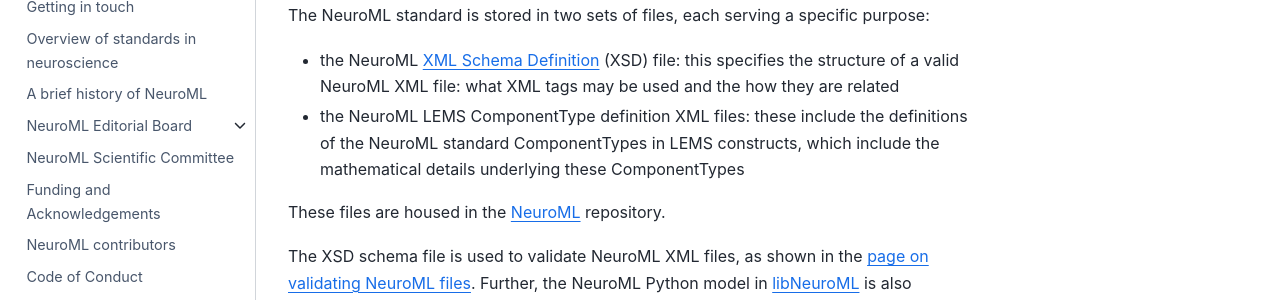
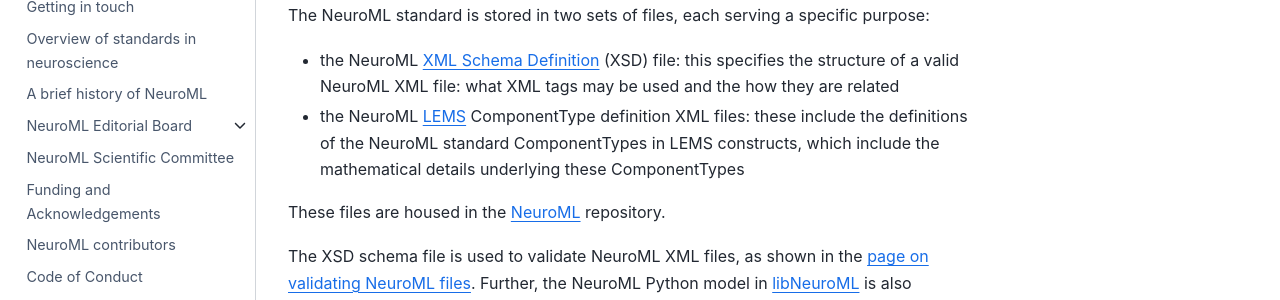
Before and after one commit to NeuroML/Documentation, a Jupyter Book: the page built from source/Devdocs/UpdatingStandard.md, in a window 1280 px wide and 900 px high. Shown: the part 179-479 px from the top of the window. Built offline with Jupyter Book 1.0.4 settings and Sphinx 7.4.7 and the Sphinx Book theme 1.1.4, drawn with Linux system fonts in a browser that asks for light colours; some of the changed lines change nothing that is shown.

Commit message:
feat: link to LEMS docs

```diff
--- a/source/Devdocs/UpdatingStandard.md
+++ b/source/Devdocs/UpdatingStandard.md
@@ -4,7 +4,7 @@
 The NeuroML standard is stored in two sets of files, each serving a specific purpose:
 
 - the NeuroML [XML Schema Definition](https://en.wikipedia.org/wiki/XML_Schema_(W3C)) (XSD) file: this specifies the structure of a valid NeuroML XML file: what XML tags may be used and the how they are related
-- the NeuroML LEMS ComponentType definition XML files: these include the definitions of the NeuroML standard ComponentTypes in LEMS constructs, which include the mathematical details underlying these ComponentTypes
+- the NeuroML [LEMS](http://lems.github.io/LEMS/) ComponentType definition XML files: these include the definitions of the NeuroML standard ComponentTypes in LEMS constructs, which include the mathematical details underlying these ComponentTypes
 
 These files are housed in the [NeuroML](https://github.com/NeuroML/NeuroML2/) repository.
 
```
